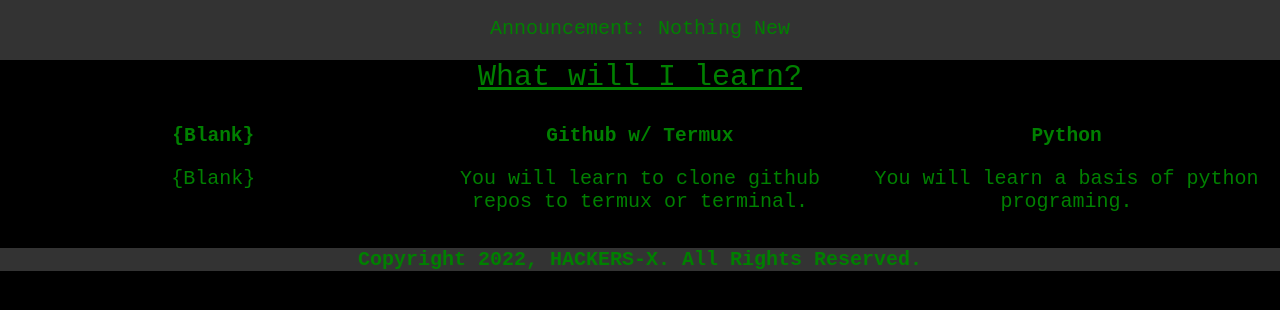
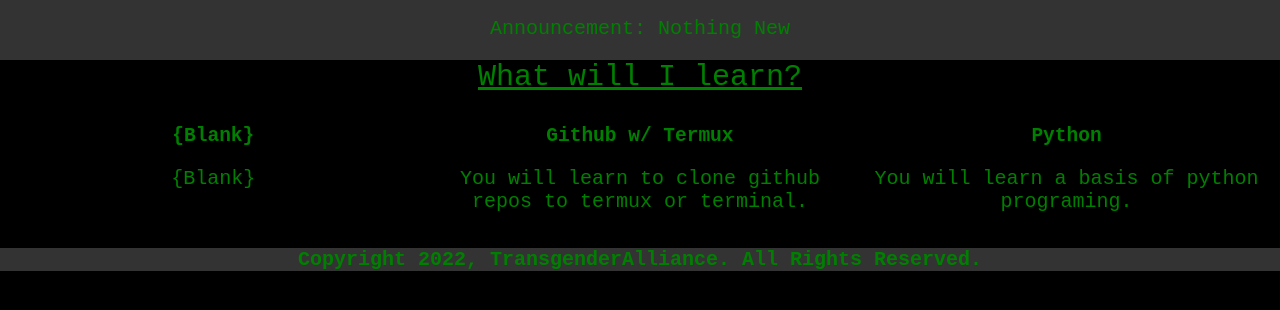
Before and after one commit to VRCHS/VRCHS.github.io, a plain HTML site: page index.html in a window 1280 px wide. Shown: the part 220-530 px from the top of the page. Drawn offline with Linux system fonts and the light colour scheme.

Commit message:
Update index.html

```diff
--- a/index.html
+++ b/index.html
@@ -191,7 +191,7 @@ body {
 </div>
 
 <div class="topnav">
-  <f style="font-size: 20px"><b>Copyright 2022, HACKERS-X. All Rights Reserved.</b></f>
+  <f style="font-size: 20px"><b>Copyright 2022, TransgenderAlliance. All Rights Reserved.</b></f>
 </div>
 
 </html>
```
